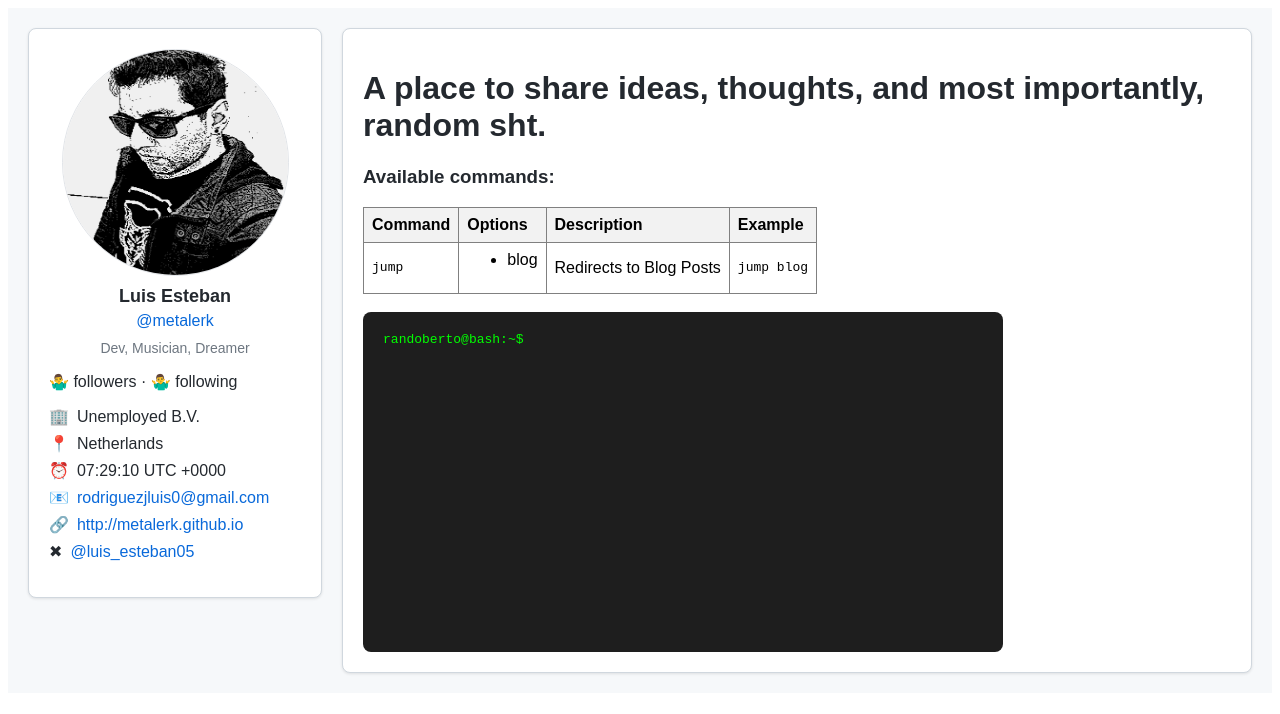
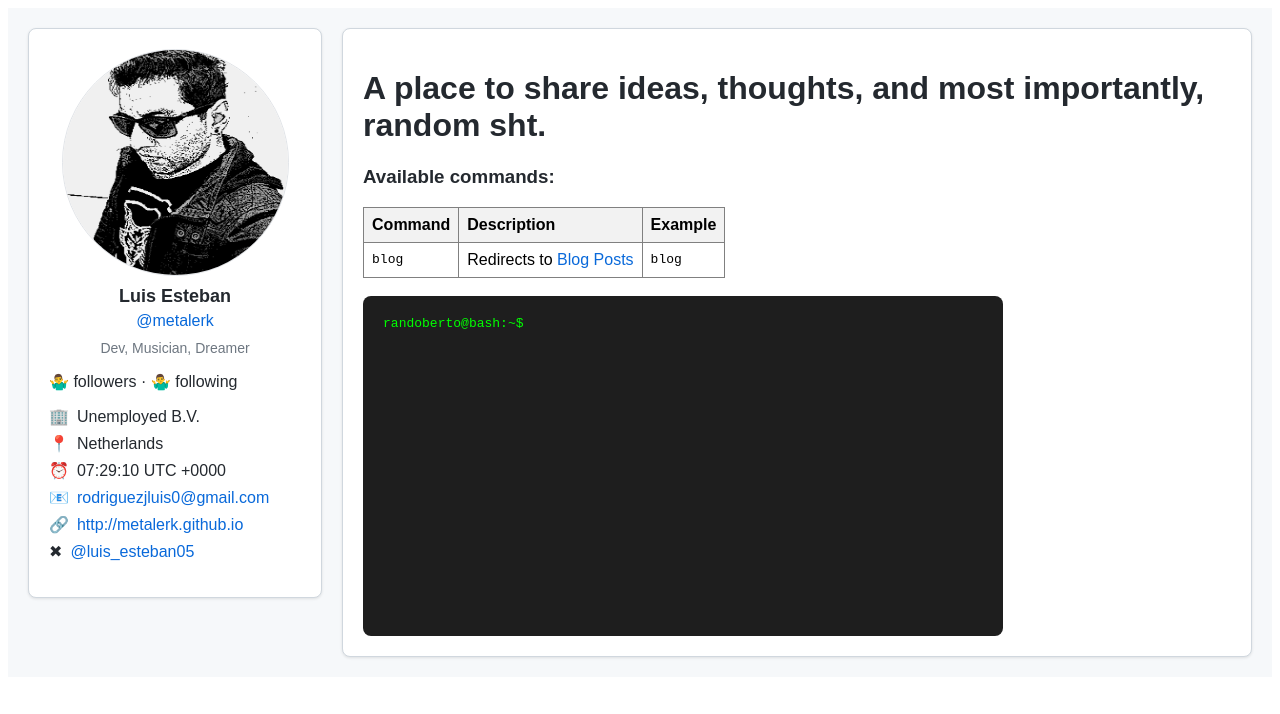
Before and after one commit to metalerk/metalerk.github.io, a Jekyll site: the page built from index.md, in a window 1280 px wide. Shown: the top 714 px of the page. Built offline with Jekyll 4.4.1, drawn with Linux system fonts in a browser that asks for light colours.

Commit message:
fixed commands

```diff
--- a/index.md
+++ b/index.md
@@ -81,24 +81,15 @@ media_subpath: /assets/img/site/
           <thead style="background-color: #f2f2f2;">
               <tr>
                   <th style="padding: 8px;">Command</th>
-                  <th style="padding: 8px;">Options</th>
                   <th style="padding: 8px;">Description</th>
                   <th style="padding: 8px;">Example</th>
               </tr>
           </thead>
           <tbody>
               <tr>
-                  <td style="padding: 8px;"><code>jump</code></td>
-                  <td style="padding: 8px;">
-
-                    <ul>
-                        <li>blog</li>
-                    </ul>
-
-
-                  </td>
-                  <td style="padding: 8px;">Redirects to Blog Posts</td>
-                  <td style="padding: 8px;"><code lang="bash">jump blog</code></td>
+                  <td style="padding: 8px;"><code>blog</code></td>
+                  <td style="padding: 8px;">Redirects to <a href="/blog/">Blog Posts</a></td>
+                  <td style="padding: 8px;"><code lang="bash">blog</code></td>
               </tr>
           </tbody>
       </table>
@@ -122,10 +113,10 @@ media_subpath: /assets/img/site/
                   return `
       Available commands:
       - help: Show this help menu
-      - jump blog: Redirect to the blog page
+      - blog: Redirect to the blog page
                   `;
               },
-              'jump blog': () => {
+              'blog': () => {
                   window.location.href = '/blog/';
                   return 'Redirecting to /blog/...';
               },
```
